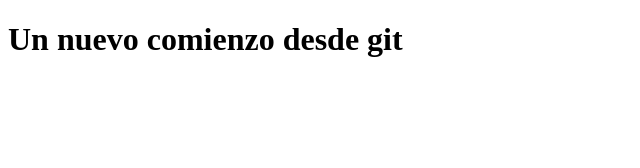
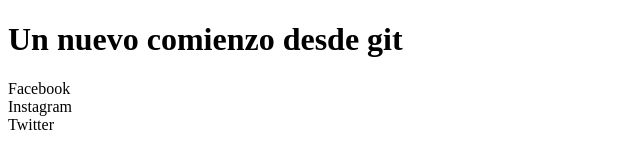
Before and after one commit to Anibalgit/CursoGit, a plain HTML site: page index.html in a window 1280 px wide. Shown: the whole page, without its empty margins (0-640 px from the left). Drawn offline with Linux system fonts and the light colour scheme.

Commit message:
agregar articulo

```diff
--- a/index.html
+++ b/index.html
@@ -8,5 +8,8 @@
 </head>
 <body>
     <h1>Un nuevo comienzo desde git</h1>
+    <article> Facebook</article>
+    <article> Instagram</article>
+    <article> Twitter</article>
 </body>
 </html>
```
